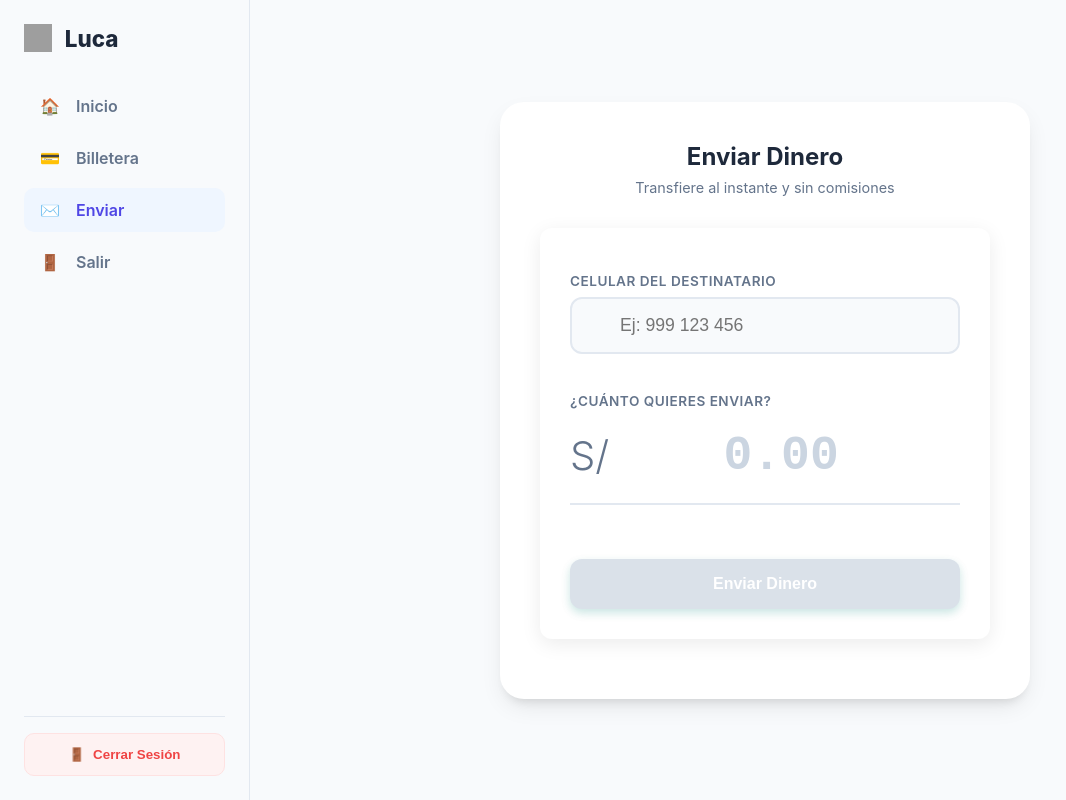
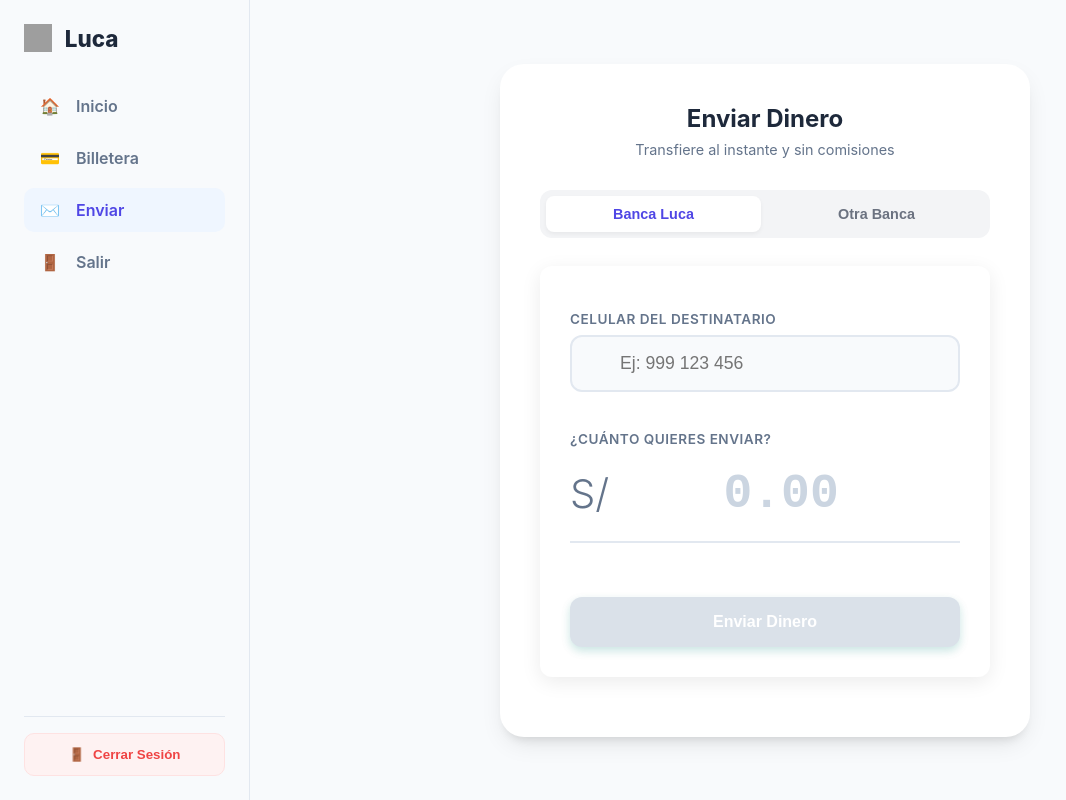
Before and after one commit to Bryan342/fron_billetera-digital, a React (Create React App) app: page /enviar in a window 1280 px wide. Shown: the whole page, without its empty margins (0-1066 px from the left). Built offline with nearby package versions, Linux system fonts and the light colour scheme; grey boxes are pictures that could not be loaded.

Commit message:
Actualizado para transacción a dos bancas

```diff
--- a/src/pages/enviar.js
+++ b/src/pages/enviar.js
@@ -24,6 +24,11 @@ function Enviar() {
   const [isSearching, setIsSearching] = useState(false);
   const [searchError, setSearchError] = useState(null);
   const [isProcessing, setIsProcessing] = useState(false);
+
+  // --- ESTADOS: TRANSFERENCIA INTERBANCARIA ---
+  const [activeTab, setActiveTab] = useState('interno'); // 'interno' | 'interbancario'
+  const [selectedBank, setSelectedBank] = useState('');
+  const [telefonoInterbank, setTelefonoInterbank] = useState('');
 
   // ==============================================================
   // 🔄 PASO 1: AL CARGAR LA PÁGINA (Obtener MI Billetera)
@@ -67,6 +72,9 @@ function Enviar() {
   // 🔎 TRIGGER DE BÚSQUEDA DE DESTINATARIO
   // ==============================================================
   useEffect(() => {
+
+    if (activeTab !== 'interno') return;
+
     if (telefono.length !== 9) {
       setReceiverWalletId(null);
       setReceiverName('');
@@ -170,6 +178,34 @@ function Enviar() {
     }
   };
 
+  const handleInterbankSubmit = async (e) => {
+    e.preventDefault();
+
+    if (!selectedBank || telefonoInterbank.length !== 9 || !monto) {
+      alert("Por favor completa todos los datos");
+      return;
+    }
+
+    setIsProcessing(true);
+
+    // SIMULACIÓN DE PROCESO (Aquí conectarás tu lógica luego)
+    setTimeout(() => {
+      setIsProcessing(false);
+      setStep(2);
+    }, 1500);
+  };
+
+  // Función para resetear formulario al cambiar de tab
+  const handleTabChange = (tab) => {
+    setActiveTab(tab);
+    setMonto('');
+    setTelefono('');
+    setTelefonoInterbank('');
+    setSearchError(null);
+    setReceiverWalletId(null);
+    setReceiverName('');
+  };
+
   // --- RENDERIZADO ---
   return (
     <div className="app-layout">
@@ -186,6 +222,22 @@ function Enviar() {
                 <p className="sub-title">Transfiere al instante y sin comisiones</p>
               </header>
 
+              {/* --- TABS (PESTAÑAS) --- */}
+              <div className="tabs-container">
+                <button
+                  className={`tab-btn ${activeTab === 'interno' ? 'active' : ''}`}
+                  onClick={() => handleTabChange('interno')}
+                >
+                  Banca Luca
+                </button>
+                <button
+                  className={`tab-btn ${activeTab === 'interbancario' ? 'active' : ''}`}
+                  onClick={() => handleTabChange('interbancario')}
+                >
+                  Otra Banca
+                </button>
+              </div>
+              {activeTab === 'interno' && (
                 <form onSubmit={handleSubmit} className="form-stack">
 
                   {/* INPUT TELÉFONO */}
@@ -246,6 +298,67 @@ function Enviar() {
                   </button>
 
                 </form>
+              )}
+
+              {/* === FORMULARIO INTERBANCARIO (OTRO BANCO) === */}
+              {activeTab === 'interbancario' && (
+                <form onSubmit={handleInterbankSubmit} className="form-stack animate-fade-in">
+
+                  {/* Selector de Banco */}
+                  <div className="form-group">
+                    <label>Selecciona el Banco</label>
+                    <select
+                      className="input-modern"
+                      value={selectedBank}
+                      onChange={(e) => setSelectedBank(e.target.value)}
+                      required
+                    >
+                      <option value="">-- Elige un banco --</option>
+                      <option value="XXXBANK">XXXbank</option>
+                    </select>
+                  </div>
+
+                  {/* Celular (Igual que interno) */}
+                  <div className="form-group">
+                    <label>Celular del destinatario</label>
+                    <input
+                      type="text"
+                      placeholder="Ej: 999 123 456"
+                      maxLength={9}
+                      value={telefonoInterbank}
+                      onChange={(e) => setTelefonoInterbank(e.target.value.replace(/\D/g, ''))}
+                      className="input-modern"
+                      required
+                    />
+                  </div>
+
+                  {/* Monto */}
+                  <div className="form-group">
+                    <label>Monto a enviar</label>
+                    <div className="currency-input-wrapper">
+                      <span className="currency-symbol">S/</span>
+                      <input
+                        type="number"
+                        placeholder="0.00"
+                        value={monto}
+                        onChange={(e) => setMonto(e.target.value)}
+                        step="0.01"
+                        className="amount-hero"
+                        required
+                      />
+                    </div>
+                  </div>
+
+                  <button
+                    type="submit"
+                    className="btn-primary btn-interbank"
+                    disabled={isProcessing || !selectedBank || telefonoInterbank.length !== 9 || !monto}
+                  >
+                    {isProcessing ? 'Validando...' : 'Transferir a Banco'}
+                  </button>
+                </form>
+              )}
+
             </>
           ) : (
             <div className="success-view">
@@ -261,9 +374,11 @@ function Enviar() {
               <button className="btn-secondary" onClick={() => {
                 setStep(1);
                 setTelefono('');
+                setTelefonoInterbank('');
                 setMonto('');
                 setReceiverWalletId(null);
                 setReceiverName('');
+                setSelectedBank('');
               }}>
                 Realizar otra operación
               </button>
--- a/src/styles/enviar.css
+++ b/src/styles/enviar.css
@@ -238,6 +238,44 @@
   background: #eff6ff;
 }
 
+/* Tabs */
+.tabs-container {
+  display: flex;
+  gap: 8px;
+  background: #f3f4f6;
+  padding: 6px;
+  border-radius: 12px;
+  margin-bottom: 28px;
+}
+
+.tab-btn {
+  flex: 1;
+  display: flex;
+  align-items: center;
+  justify-content: center;
+  gap: 8px;
+  padding: 10px;
+  border: none;
+  border-radius: 8px;
+  background: transparent;
+  color: #6b7280;
+  font-weight: 600;
+  font-size: 0.9rem;
+  cursor: pointer;
+  transition: all 0.2s ease;
+}
+
+.tab-btn:hover:not(.active) {
+  background: rgba(0,0,0,0.03);
+  color: #4b5563;
+}
+
+.tab-btn.active {
+  background: white;
+  color: #4f46e5; /* Indigo 600 */
+  box-shadow: 0 2px 4px rgba(0,0,0,0.05);
+}
+
 /* Animaciones y Spinners */
 @keyframes fadeInUp {
   from { opacity: 0; transform: translateY(20px); }
```
Lines whose indentation alone changed are shown as unchanged.
